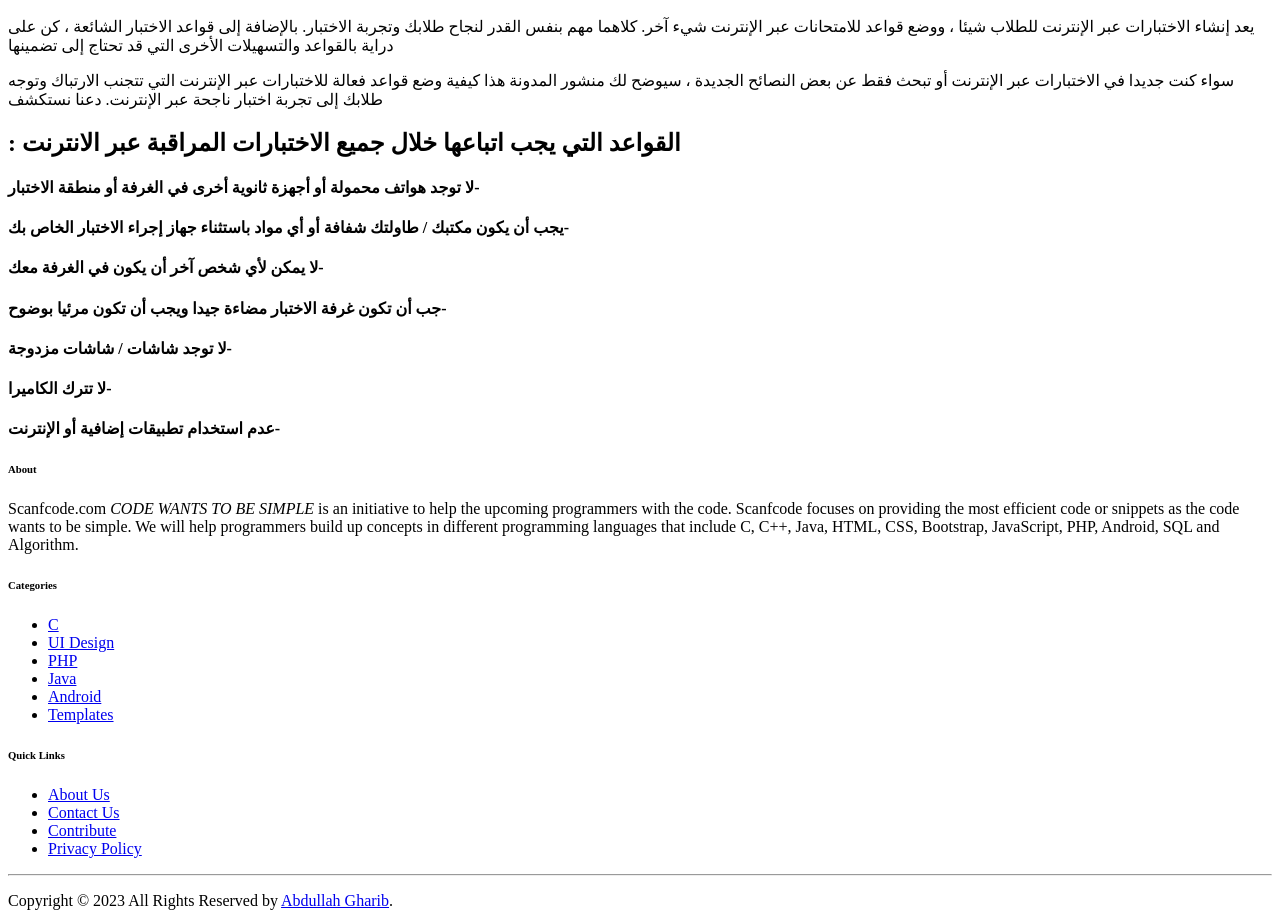
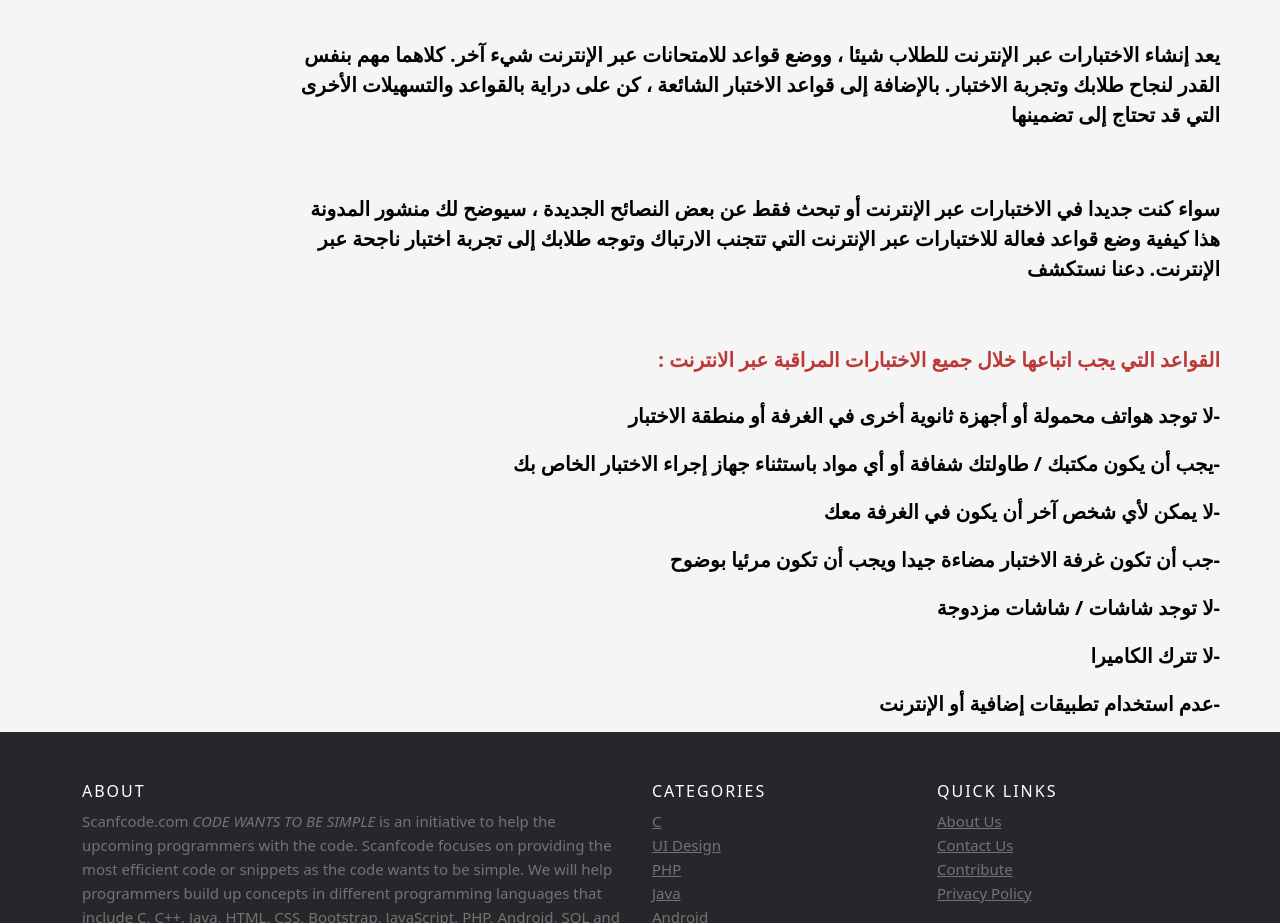
Before and after one commit to Abdullahgharib0/OnlineExam, a plain HTML site: page desc.html in a window 1280 px wide. Shown: the part 194-1117 px from the top of the page. Drawn offline with Linux system fonts and the light colour scheme; the site is published under a folder, as on GitHub Pages, so addresses that start at the root find nothing.

Commit message:
edit desc and profile and quiz css

```diff
--- a/desc.html
+++ b/desc.html
@@ -5,8 +5,8 @@
     <meta http-equiv="X-UA-Compatible" content="IE=edge">
     <meta name="viewport" content="width=device-width, initial-scale=1.0">
     <title>page home</title>
-    <link rel="stylesheet" href="/css/bootstrap.min.css">
-    <link rel="stylesheet" href="/css/desc.css">
+    <link rel="stylesheet" href="css/bootstrap.min.css">
+    <link rel="stylesheet" href="css/desc.css">
 </head>
 <body>
     <header class="rr">
@@ -96,6 +96,5 @@
   </footer>
     </footer>
 
-    <script src="/js/index.js"></script>
 </body>
 </html>
```
Also changed, not shown: dashboard/profile.html (+0 -43 lines), exam-pages/exam css/css/Quiz App.css (+0 -7 lines).
